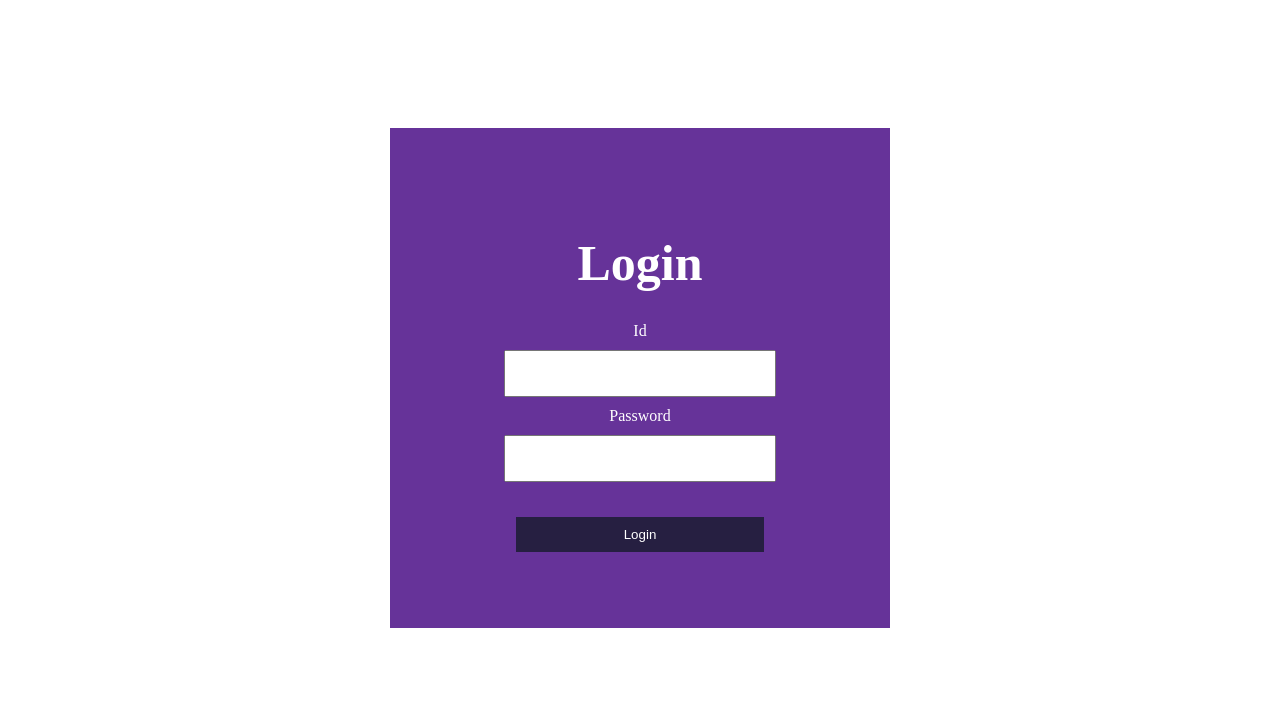
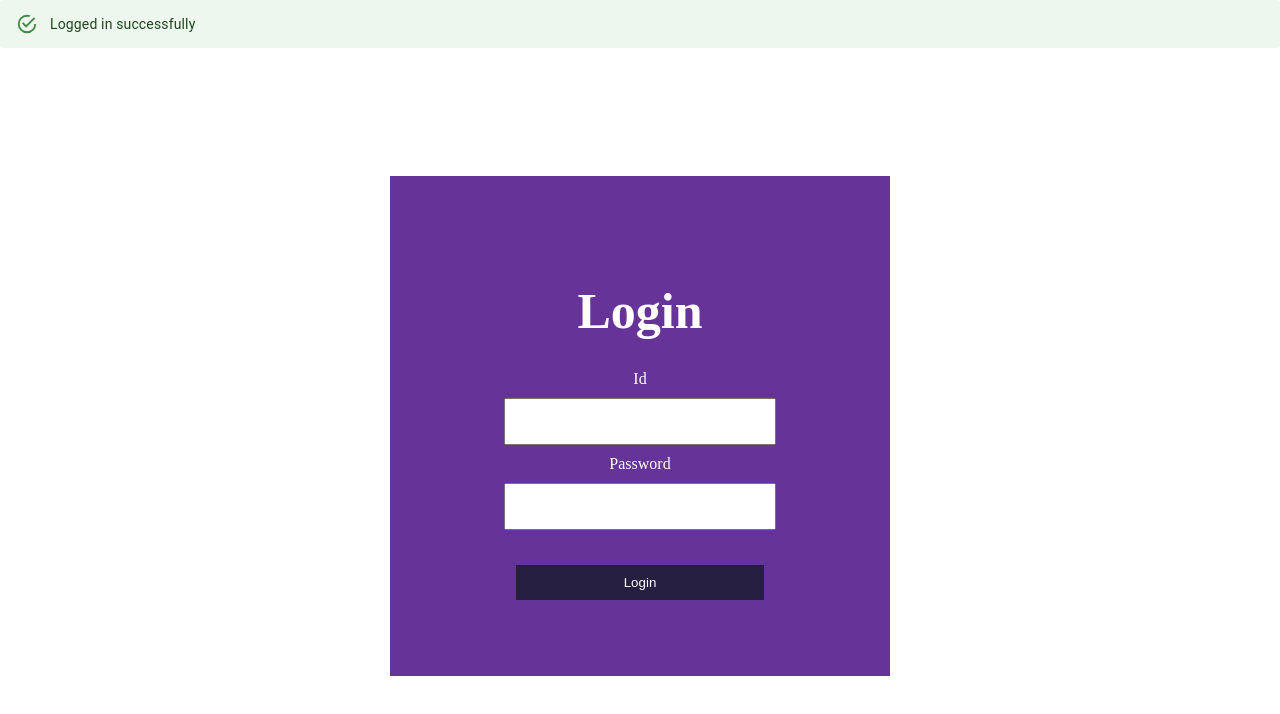
Before and after one commit to vinothsmart/react-redux-toolkit, a React (Create React App) app: page / in a window 1280 px wide. Shown: the top 714 px of the page. Built offline with nearby package versions, Linux system fonts and the light colour scheme; no server answers.

Commit message:
Notification added in app

```diff
--- a/src/App.js
+++ b/src/App.js
@@ -3,6 +3,7 @@ import { useSelector } from "react-redux";
 import "./App.css";
 import Auth from "./components/Auth";
 import Layout from "./components/Layout";
+import Notification from "./components/Notification";
 
 function App() {
   const cart = useSelector((state) => state.cart);
@@ -23,6 +24,7 @@ function App() {
   }, [cart]);
   return (
     <div className="App">
+      <Notification type={"success"} messgae={"Logged in successfully"} />
       {!isLoggedIn && <Auth />}
       {isLoggedIn && <Layout />}
     </div>
--- a/src/components/Notification.js
+++ b/src/components/Notification.js
@@ -1,7 +1,12 @@
 import React from "react";
+import { Alert } from "@mui/material";
 
-const Notification = () => {
-  return <div>Notification</div>;
+const Notification = ({ type, messgae }) => {
+  return (
+    <div>
+      <Alert severity={type}>{messgae}</Alert>
+    </div>
+  );
 };
 
 export default Notification;
```
